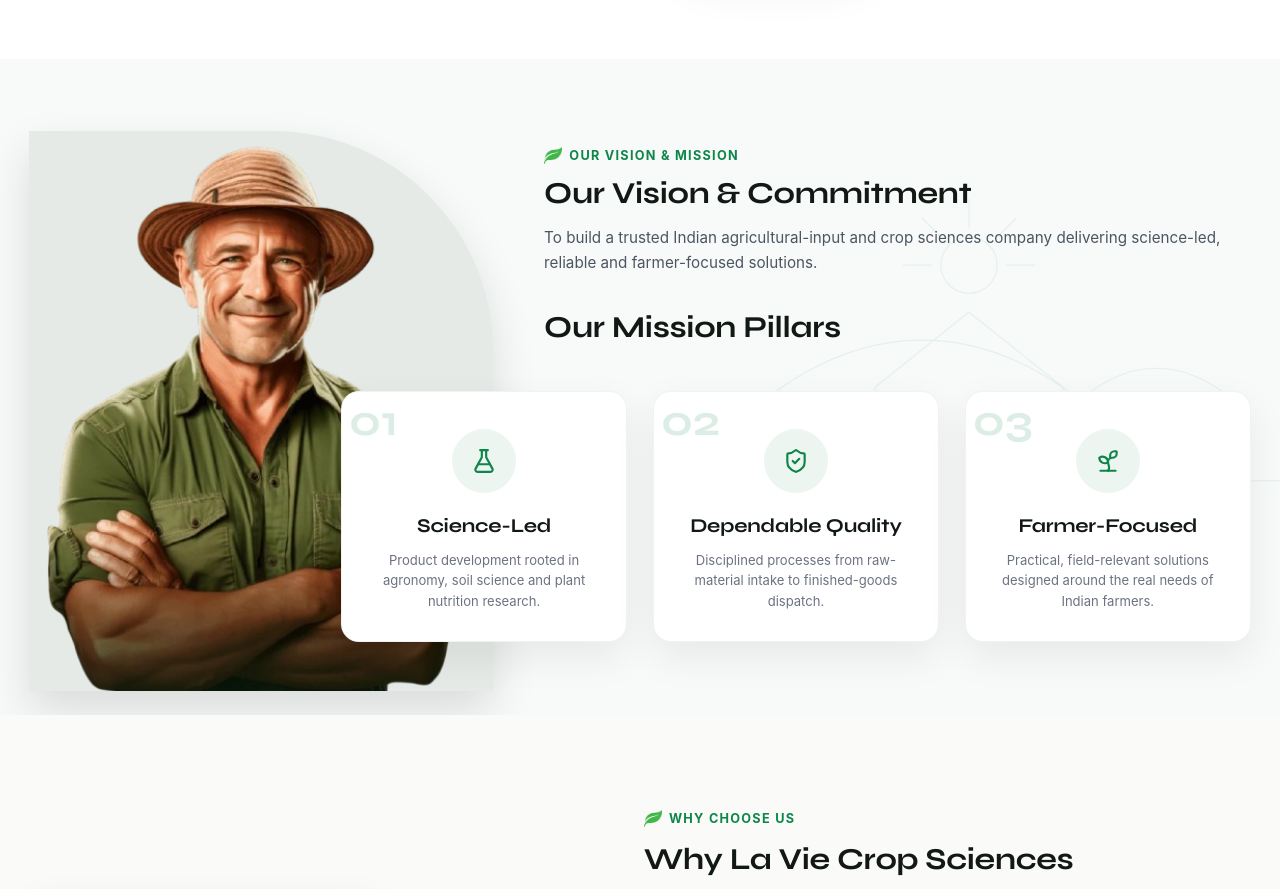
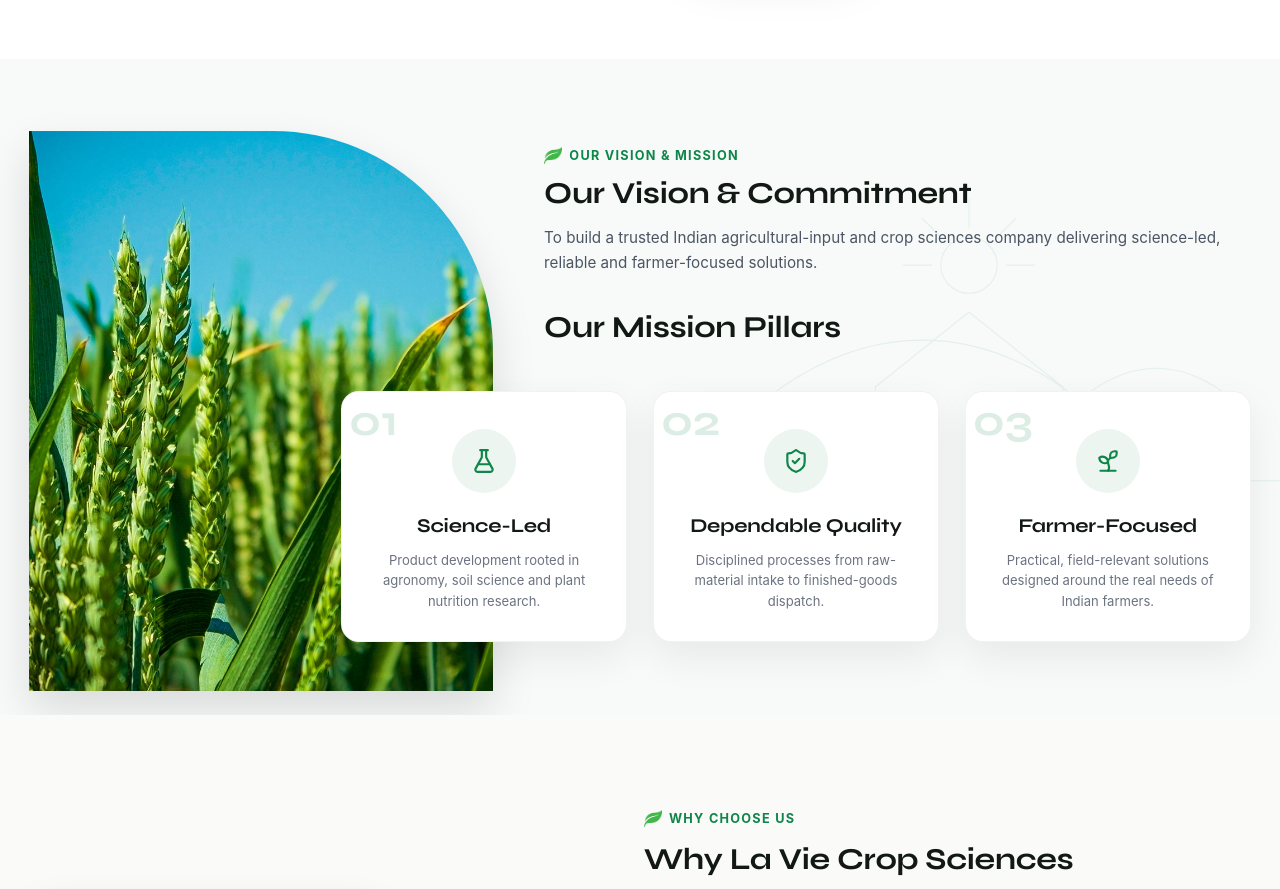
Before and after one commit to ZADPRO/LaVie-Website, a React (Vite) app: page / in a window 1280 px wide. Shown: the part 3020-3909 px from the top of the page. Built offline with nearby package versions, Linux system fonts and the light colour scheme; grey boxes are pictures that could not be loaded; a web font is replaced by a local one.

Commit message:
feat: add VisionMission component and generation script

```diff
--- a/src/components/VisionMission.tsx
+++ b/src/components/VisionMission.tsx
@@ -1,6 +1,6 @@
 import React from 'react';
 import { FlaskConical, ShieldCheck, Sprout } from 'lucide-react';
-import farmerImg from '../assets/Home/farmer.png';
+import visionImg from '../assets/Our-vission.jpeg';
 import leafIconImg from '../assets/common/Leaf.png';
 
 export const VisionMission: React.FC = () => {
@@ -37,8 +37,8 @@
           <div className="vm-image-col">
             <div className="vm-arch-image-wrapper">
               <img
-                src={farmerImg}
-                alt="Agri science farmer in field"
+                src={visionImg}
+                alt="Agri science vision"
                 className="vm-arch-img"
               />
             </div>
```
